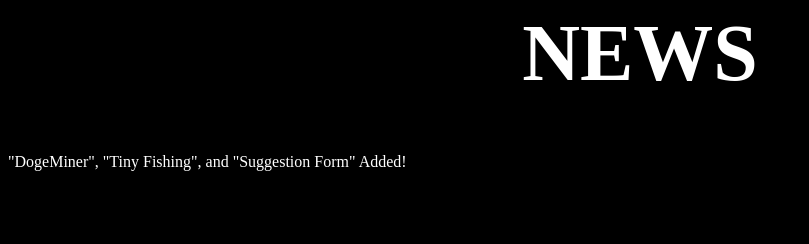
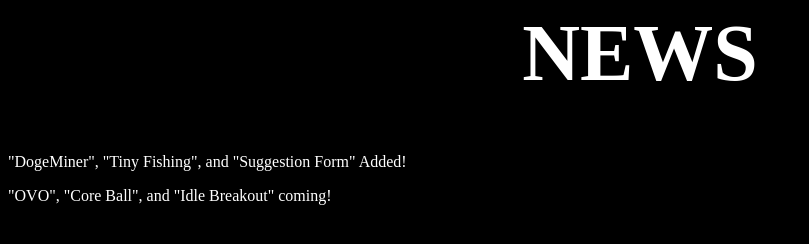
Before and after one commit to Fusion-Game/News_for_Fluctr, a plain HTML site: page index.html in a window 1280 px wide. Shown: the whole page, without its empty margins (0-809 px from the left). Drawn offline with Linux system fonts and the light colour scheme.

Commit message:
Update index.html

```diff
--- a/index.html
+++ b/index.html
@@ -10,3 +10,4 @@
   <!---The News-->
 
   <p>"DogeMiner", "Tiny Fishing", and "Suggestion Form" Added!</p>
+<p>"OVO", "Core Ball", and "Idle Breakout" coming!</p>
```
